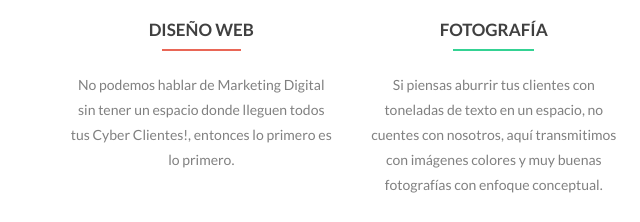
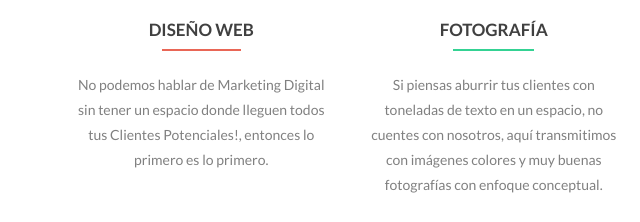
Before and after one commit to yeyo369/cientounporciento, a plain HTML site: page index.html in a window 1280 px wide. Shown: the part 1516-1738 px from the top of the page, 0-640 px from the left. Drawn offline with nearby package versions, Linux system fonts and the light colour scheme.

Commit message:
Ajustes Varios

```diff
--- a/index.html
+++ b/index.html
@@ -152,7 +152,7 @@
 			</div>
 			<h5 class="red-border-bottom">Diseño Web</h5> <!-- FOCUS HEADING -->
 			<p> <!-- FOCUS DESCRIPTION -->
-				 No podemos hablar de Marketing Digital sin tener un espacio donde lleguen todos tus Cyber Clientes!, entonces lo primero es lo primero.
+				 No podemos hablar de Marketing Digital sin tener un espacio donde lleguen todos tus Clientes Potenciales!, entonces lo primero es lo primero.
 			</p>
 		</div>
 		<!-- / END FIRST FOCUS BOX. Other boxes has same format -->
```
